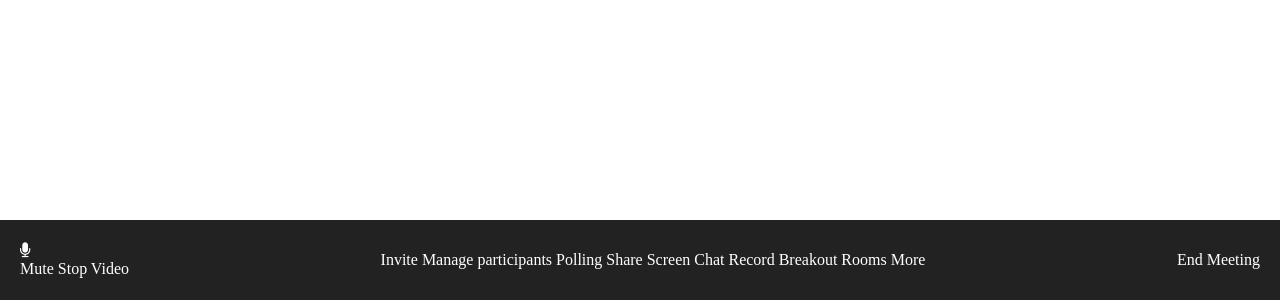
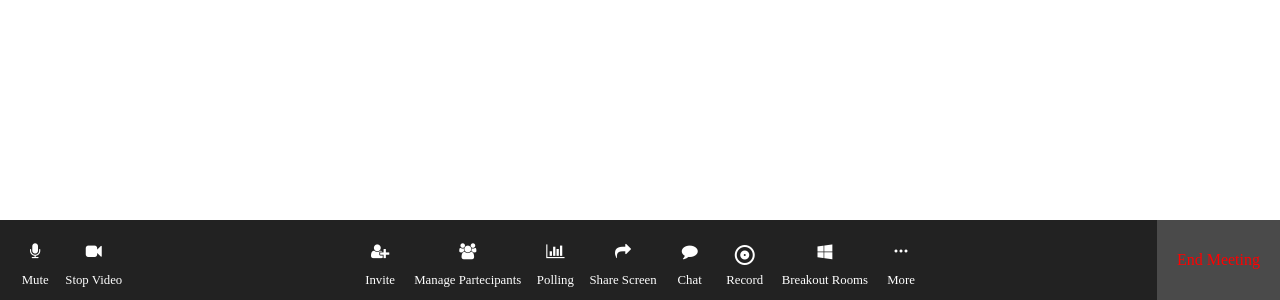
Before and after one commit to albertoferri/html-css-zoom, a plain HTML site: page index.html in a window 1280 px wide. Shown: the part 500-800 px from the top of the page. Drawn offline with nearby package versions, Linux system fonts and the light colour scheme.

Commit message:
aggiunta navbar

```diff
--- a/css/style.css
+++ b/css/style.css
@@ -11,7 +11,6 @@
 nav{
     display: flex;
     justify-content: space-between;
-    align-items: center;
     position: fixed;
     bottom: 0;
     width: 100%;
@@ -21,10 +20,48 @@ nav{
 }
 
 .nav-set{
-    padding: 20px;
+    display: flex;
+    align-items: center;
+    padding: 0 20px;
+    gap: 15px;
+}
+
+.nav-center{
+    position: absolute;
+    left: 50%;
+    bottom: 0;
+    transform: translate(-50%, 0);
+    height: 80px;
+}
+
+.nav-right{
+    justify-content: center;
+    align-items: center;
+    color: red;
+    background-color: #4a4a4a;
+    height: 80px;
 }
 
 
+.fa,.material-symbols-outlined,.bi{
+    height: 30px;
+    padding: 10px;
+    font-size: inherit;
+}
 
 
+.btn {
+    display: flex;
+    flex-direction: column;
+    align-items: center;
+}
+
+.nav-text{
+    margin-top: 10px;
+    font-size: .8em;
+}
+
+.nav-text span{
+}
+
 /* fine header */
--- a/index.html
+++ b/index.html
@@ -7,6 +7,8 @@
 
     <!-- fontawesome -->
     <link rel="stylesheet" href="https://cdnjs.cloudflare.com/ajax/libs/font-awesome/4.7.0/css/font-awesome.min.css">
+    <link rel="stylesheet" href="https://fonts.googleapis.com/css2?family=Material+Symbols+Outlined:opsz,wght,FILL,GRAD@20..48,100..700,0..1,-50..200" />
+    <link rel="stylesheet" href="https://cdn.jsdelivr.net/npm/bootstrap-icons@1.3.0/font/bootstrap-icons.css">
 
     <title>Zoom</title>
 </head>
@@ -14,18 +16,48 @@
     <header>
         <nav>
             <div class="nav-left nav-set">
-                <span><i class="fa fa-microphone" aria-hidden="true"></i><br>Mute</span>
-                <span>Stop Video</span>
+                <div class="btn">
+                    <i class="fa fa-microphone" aria-hidden="true"></i>
+                    <span class="nav-text">Mute</span>
+                </div>
+                <div class="btn">
+                    <i class="fa fa-video-camera" aria-hidden="true"></i>
+                    <span class="nav-text">Stop Video</span>
+                </div>
             </div>
             <div class="nav-center nav-set">
-                <span>Invite</span>
-                <span>Manage participants</span>
-                <span>Polling</span>
-                <span>Share Screen</span>
-                <span>Chat</span>
-                <span>Record</span>
-                <span>Breakout Rooms</span>
-                <span>More</span>
+                <div class="btn">
+                    <i class="fa fa-user-plus" aria-hidden="true"></i>
+                <span class="nav-text">Invite</span>
+                </div>
+                <div class="btn">
+                    <i class="fa fa-users" aria-hidden="true"></i>
+                <span class="nav-text">Manage Partecipants</span>
+                </div>
+                <div class="btn">
+                    <i class="fa fa-bar-chart" aria-hidden="true"></i>
+                <span class="nav-text">Polling</span>
+                </div>
+                <div class="btn">
+                    <i class="fa fa-share" aria-hidden="true"></i>
+                <span class="nav-text">Share Screen</span>
+                </div>
+                <div class="btn">
+                    <i class="fa fa-comment" aria-hidden="true"></i>
+                <span class="nav-text">Chat</span>
+                </div>
+                <div class="btn">
+                    <span class="material-symbols-outlined">album</span>
+                <span class="nav-text">Record</span>
+                </div>
+                <div class="btn">
+                    <i class="fa fa-windows" aria-hidden="true"></i>
+                <span class="nav-text">Breakout Rooms</span>
+                </div>
+                <div class="btn">
+                    <i class="bi bi-three-dots"></i>
+                <span class="nav-text">More</span>
+                </div>
             </div>
             <div class="nav-right nav-set">
                 <span>End Meeting</span>
```
